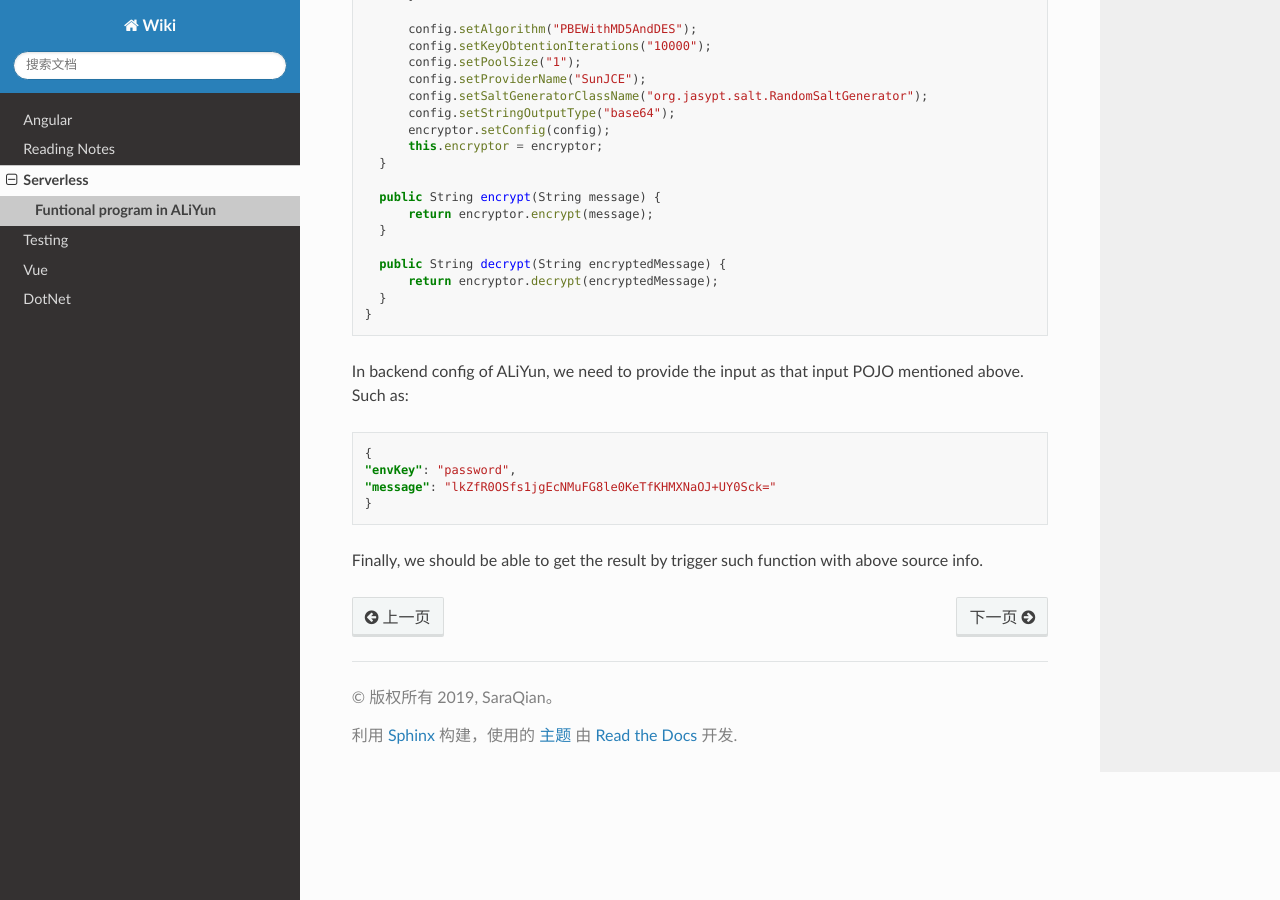
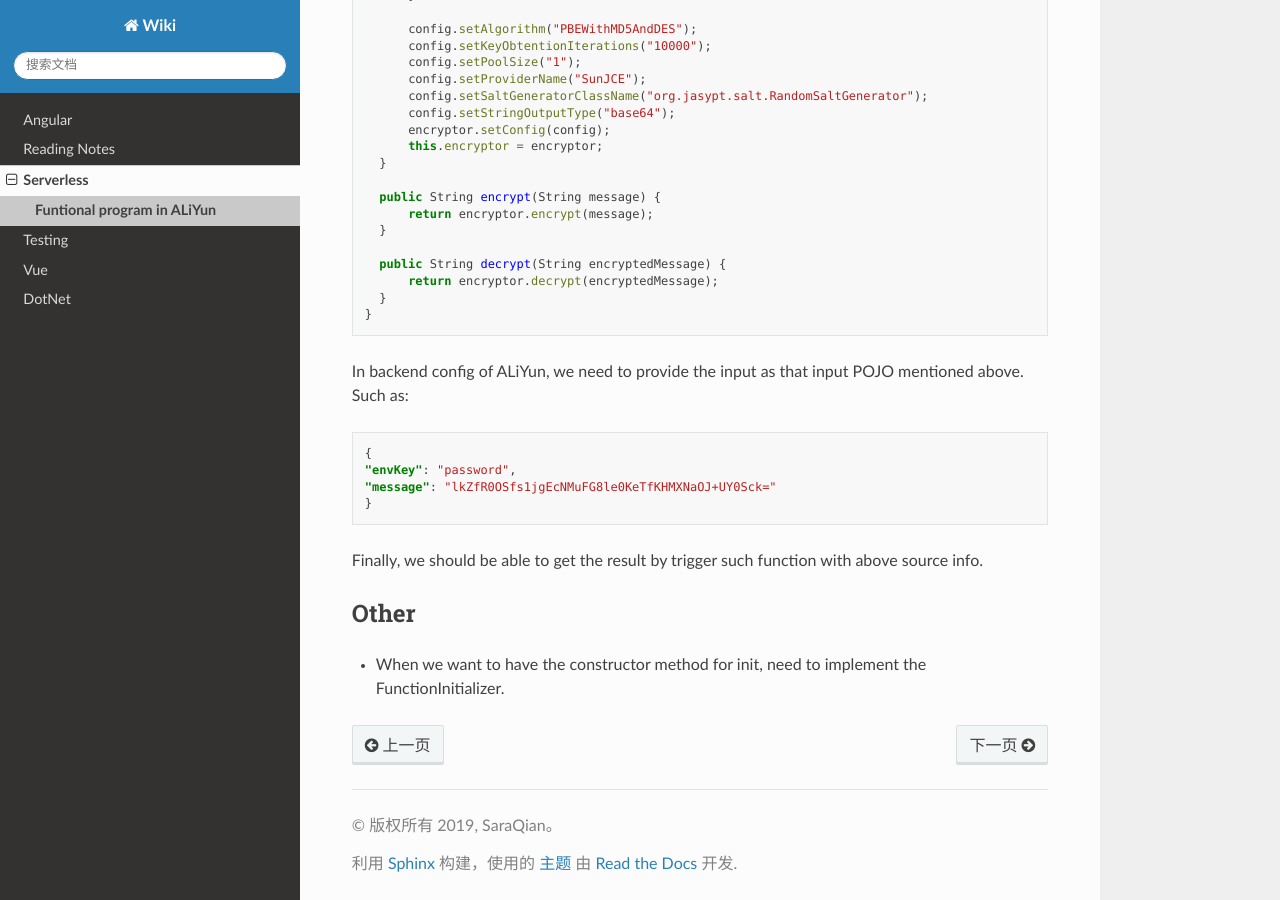
Before and after one commit to abigail830/Sphinx_wiki, a Sphinx documentation site: the page built from source/Serverless/aliyun.rst, in a window 1280 px wide and 900 px high, scrolled down 2688 px. Built offline with Sphinx 7.4.7 and the Read the Docs theme 2.0.0, drawn with Linux system fonts in a browser that asks for light colours.

Commit message:
Update aliyun.rst

```diff
--- a/source/Serverless/aliyun.rst
+++ b/source/Serverless/aliyun.rst
@@ -178,4 +178,10 @@ In backend config of ALiYun, we need to provide the input as that input POJO men
 
 Finally, we should be able to get the result by trigger such function with above source info.
 
+Other
+---------------
+
+* When we want to have the constructor method for init, need to implement the FunctionInitializer.
+
+
 .. index:: Serverless, Java
```
